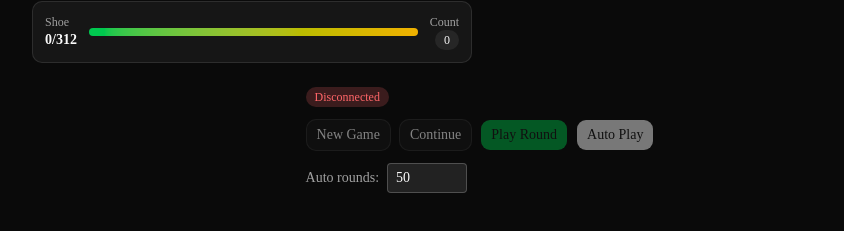
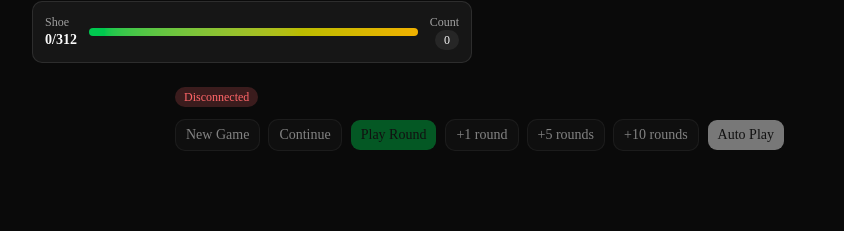
Before and after one commit to eschultze/typesafe21, a Next.js app in the folder frontend/: page /game in a window 1280 px wide. Shown: the part 405-636 px from the top of the page, without its empty margins (160-1004 px from the left). Built offline with nearby package versions, Linux system fonts and the light colour scheme; no server answers.

Commit message:
fix: replace auto rounds input with +1/+5/+10 preset buttons

```diff
--- a/frontend/src/components/game/GameControls.tsx
+++ b/frontend/src/components/game/GameControls.tsx
@@ -1,6 +1,5 @@
 "use client";
 
-import { useState } from "react";
 import { useGameStore } from "@/stores/gameStore";
 import { Button } from "@/components/ui/button";
 import { Badge } from "@/components/ui/badge";
@@ -9,7 +8,6 @@ export function GameControls() {
   const { phase, auto_play, round_number } = useGameStore((s) => s.state);
   const sendAction = useGameStore((s) => s.sendAction);
   const connected = useGameStore((s) => s.connected);
-  const [autoRounds, setAutoRounds] = useState(50);
 
   const isIdle = phase === "idle";
 
@@ -52,12 +50,29 @@ export function GameControls() {
           Play Round
         </Button>
 
+        {[1, 5, 10].map((n) => (
+          <Button
+            key={n}
+            onClick={() =>
+              sendAction("auto_play", {
+                enabled: true,
+                delay_ms: 500,
+                rounds: n,
+              })
+            }
+            disabled={!connected || auto_play}
+            variant="outline"
+          >
+            +{n} round{n > 1 ? "s" : ""}
+          </Button>
+        ))}
+
         <Button
           onClick={() =>
             sendAction("auto_play", {
               enabled: !auto_play,
               delay_ms: 500,
-              rounds: autoRounds,
+              rounds: null,
             })
           }
           disabled={!connected}
@@ -65,30 +80,7 @@ export function GameControls() {
         >
           {auto_play ? "Stop Auto" : "Auto Play"}
         </Button>
-
-        {auto_play && (
-          <Button
-            onClick={() => sendAction("auto_play", { enabled: false })}
-            variant="destructive"
-          >
-            Stop
-          </Button>
-        )}
       </div>
-
-      {!auto_play && (
-        <div className="flex items-center gap-2 text-sm">
-          <label className="text-muted-foreground">Auto rounds:</label>
-          <input
-            type="number"
-            value={autoRounds}
-            onChange={(e) => setAutoRounds(Number(e.target.value))}
-            className="w-20 px-2 py-1 rounded bg-white/10 border border-white/20 text-sm"
-            min={1}
-            max={1000}
-          />
-        </div>
-      )}
     </div>
   );
 }
```
